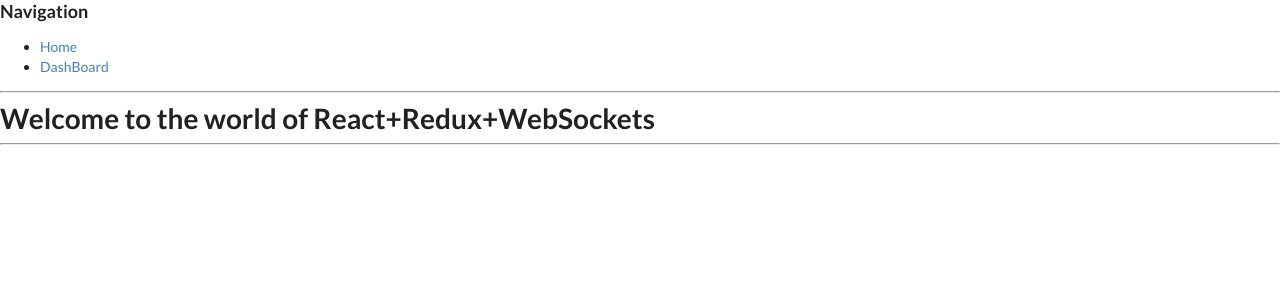
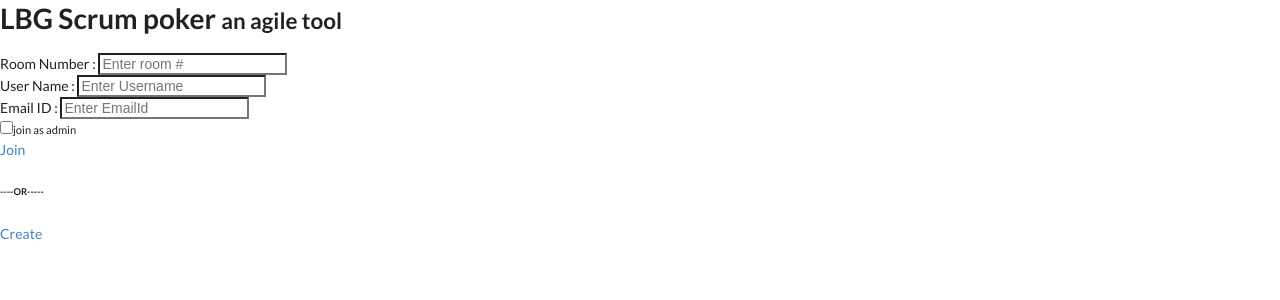
Before and after one commit to vinitkumargoel/News-App-CMS, a React app in the folder Client/: page / in a window 1280 px wide. Shown: the top 300 px of the page. Built offline with nearby package versions, Linux system fonts and the light colour scheme.

Commit message:
Adding specific routes

```diff
--- a/Client/package.json
+++ b/Client/package.json
@@ -40,6 +40,8 @@
     "react-router-dom": "^4.2.2",
     "redux": "^3.7.2",
     "redux-thunk": "^2.2.0",
+    "semantic-ui-css": "^2.3.1",
+    "semantic-ui-react": "^0.79.1",
     "socket.io-client": "^2.0.4",
     "style-loader": "0.19.0",
     "sw-precache-webpack-plugin": "0.11.4",
--- a/Client/src/jsx/App.jsx
+++ b/Client/src/jsx/App.jsx
@@ -21,6 +21,7 @@
 import NavigationContainer from './containers/NavigationContainer';
 import DashBoardContainer from './containers/DashBoardContainer';
 import FooterContainer from './containers/FooterContainer';
+import ScrumPokerController from './containers/controllers/ScrumPokerController';
 
 //component imports
 import Welcome from './components/custom/Welcome';
@@ -30,11 +31,7 @@
   render() {
     return (
           <div className={styles.app}>
-             <NavigationContainer />
-            <hr/>
-            {(this.props.isFirstVisit)?<Route path="/" component={Welcome} />
-                                      :<Route path="/dashboard" component={DashBoardContainer} />}
-            <hr/>
+             <ScrumPokerController />
           </div>
     );
   }
```
